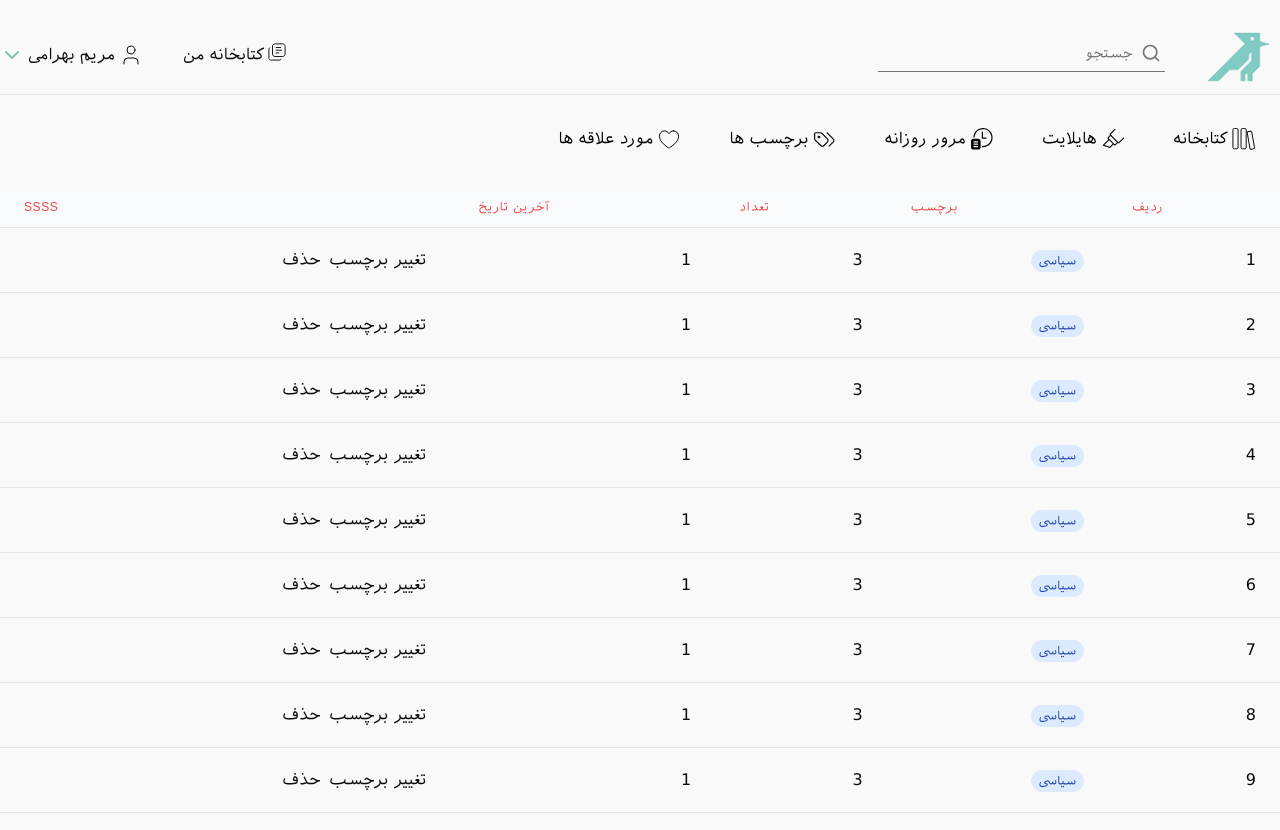
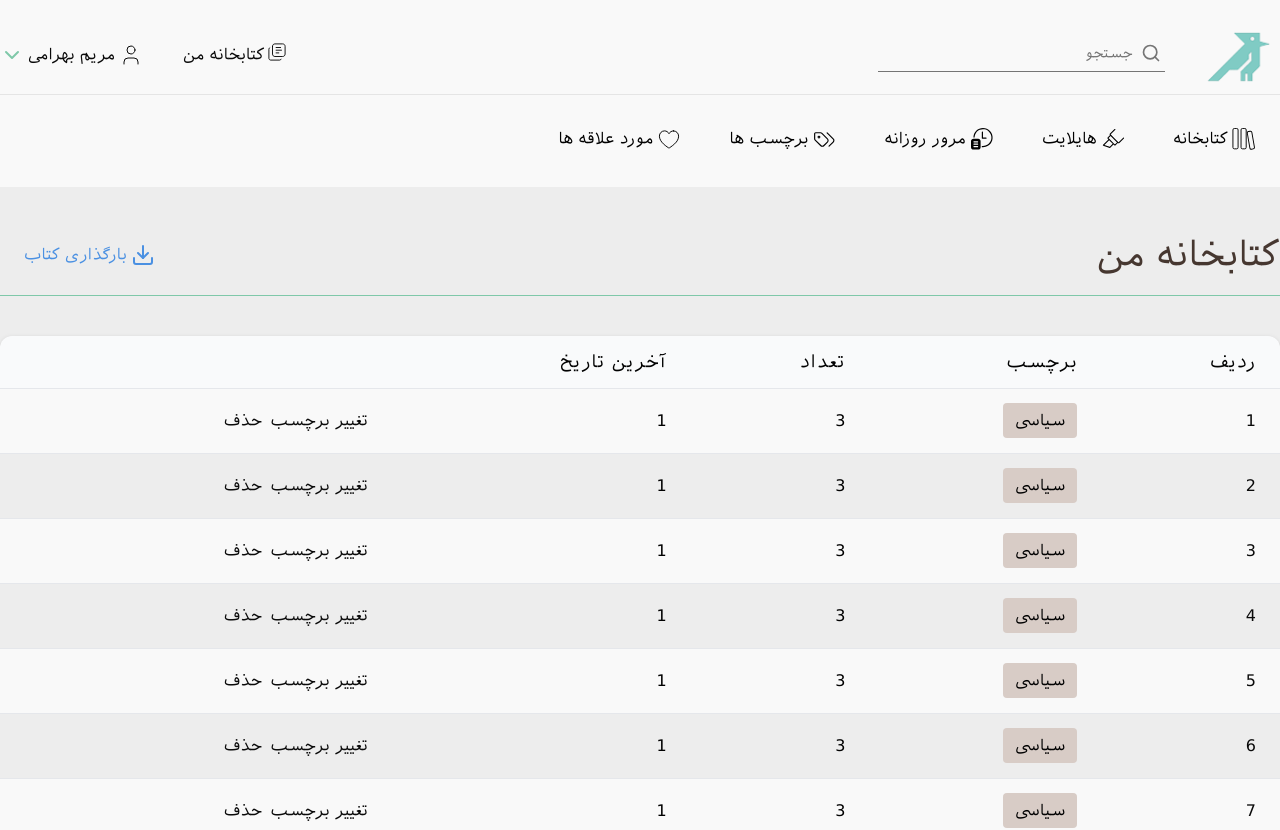
Before and after one commit to MrAghaei/kheradkhan-v2, a Next.js app: page /dashboard/tags in a window 1280 px wide. Shown: the top 830 px of the page. Built offline with nearby package versions, Linux system fonts and the light colour scheme.

Commit message:
[#13-UPDATE] update table styling

```diff
--- a/src/app/dashboard/mylibrary/page.tsx
+++ b/src/app/dashboard/mylibrary/page.tsx
@@ -124,7 +124,7 @@ function Page() {
         />
       </div>
       {/*Content*/}
-      <div className="grid grid-rows-3 grid-cols-5 gap-y-10 pt-10  gap-x-4">
+      <div className="grid grid-rows-3 grid-cols-5 gap-y-10 pt-10 gap-x-4">
         {bookData.map((data) => (
           <BookCard
             key={data.id}
--- a/src/app/dashboard/tags/page.tsx
+++ b/src/app/dashboard/tags/page.tsx
@@ -4,6 +4,8 @@ import TagsTable from "@/app/dashboard/tags/tags.table";
 import { PageableModel, PageModel } from "@/models/page.model";
 import { TagsModel } from "@/app/dashboard/tags/tags.model";
 import { Table } from "@/components/table/Table";
+import Button from "@/components/main/Button";
+import { Download } from "lucide-react";
 
 function Page() {
   //region hooks
@@ -30,11 +32,20 @@ function Page() {
   }
   //endregion
   return (
-    <div className="container mx-auto" dir="rtl">
+    <div className="container mx-auto flex flex-col gap-10 mt-12" dir="rtl">
+      <div className="flex justify-between pb-5 border-b border-primary">
+        <h2 className="text-secondary text-4xl">کتابخانه من</h2>
+        <Button
+          text={"بارگذاری کتاب"}
+          type={"secondary"}
+          leftIcon={<Download />}
+        />
+      </div>
       <Table adapter={table} loading={isLoading} />
     </div>
   );
 }
+
 async function fetchPaymentGateways(
   page: number,
   size: number,
--- a/src/app/dashboard/tags/tags.table.tsx
+++ b/src/app/dashboard/tags/tags.table.tsx
@@ -47,7 +47,7 @@ export default class TagsTable extends TableAdapter<TagsModel> {
       },
       {
         key: "actions",
-        label: "ssss",
+        label: "",
         type: ColumnType.ACTIONS,
         actions: {
           edit: {
--- a/src/components/table/Table.tsx
+++ b/src/components/table/Table.tsx
@@ -24,11 +24,15 @@ export function Table<T>({ adapter, loading, className = "" }: TableProps<T>) {
       case ColumnType.TEXT:
         return <span>{column.value?.(element, index) ?? ""}</span>;
       case ColumnType.NUMBER:
-        return <span>{column.value?.(element, index) ?? 0}</span>;
+        return (
+          <span className="text-text1">
+            {column.value?.(element, index) ?? 0}
+          </span>
+        );
       case ColumnType.BADGE:
         const badgeValue = column.value?.(element, index);
         return (
-          <span className="px-2 py-1 rounded-full text-xs bg-blue-100 text-blue-800">
+          <span className="px-3 py-2 rounded text-base bg-secondary0 text-text1">
             {badgeValue}
           </span>
         );
@@ -65,7 +69,7 @@ export function Table<T>({ adapter, loading, className = "" }: TableProps<T>) {
   }
 
   return (
-    <div className={`overflow-x-auto ${className}`}>
+    <div className={`overflow-x-auto rounded-xl drop-shadow ${className}`}>
       <table className="min-w-full divide-y divide-gray-200">
         <thead className="bg-gray-50">
           <tr>
@@ -73,7 +77,7 @@ export function Table<T>({ adapter, loading, className = "" }: TableProps<T>) {
               <th
                 key={column.key}
                 scope="col"
-                className="px-6 py-3 text-left text-xs font-medium text-red-500 uppercase tracking-wider"
+                className="px-6 py-3 text-right font-medium text-text1 text-lg uppercase tracking-wider"
               >
                 {column.label}
               </th>
@@ -82,7 +86,10 @@ export function Table<T>({ adapter, loading, className = "" }: TableProps<T>) {
         </thead>
         <tbody className="bg-white divide-y divide-gray-200">
           {data.content.map((element, index) => (
-            <tr key={index}>
+            <tr
+              className={`${index % 2 === 0 ? "" : "bg-background"}`}
+              key={index}
+            >
               {columns.map((column) => {
                 const tdClassName =
                   typeof column.className === "function"
--- a/tailwind.config.ts
+++ b/tailwind.config.ts
@@ -15,6 +15,7 @@ export default {
         primary200: "#CCE9DD",
         primary300: "#B2DECB",
         secondary: "#463730",
+        secondary0: "#D8CCC6",
         secondary50: "#c9bdb7",
         background: "#ededed",
         white: "#F9F9F9",
```
